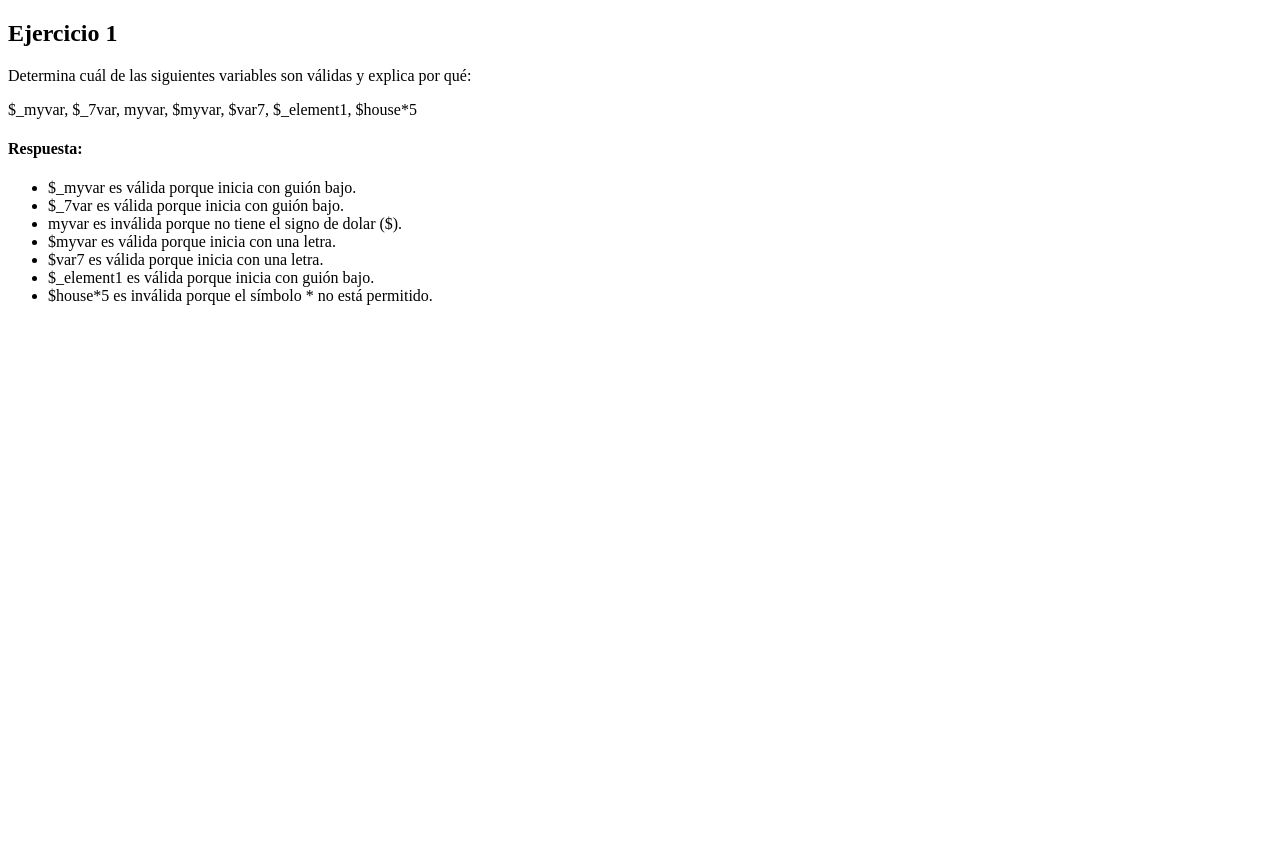
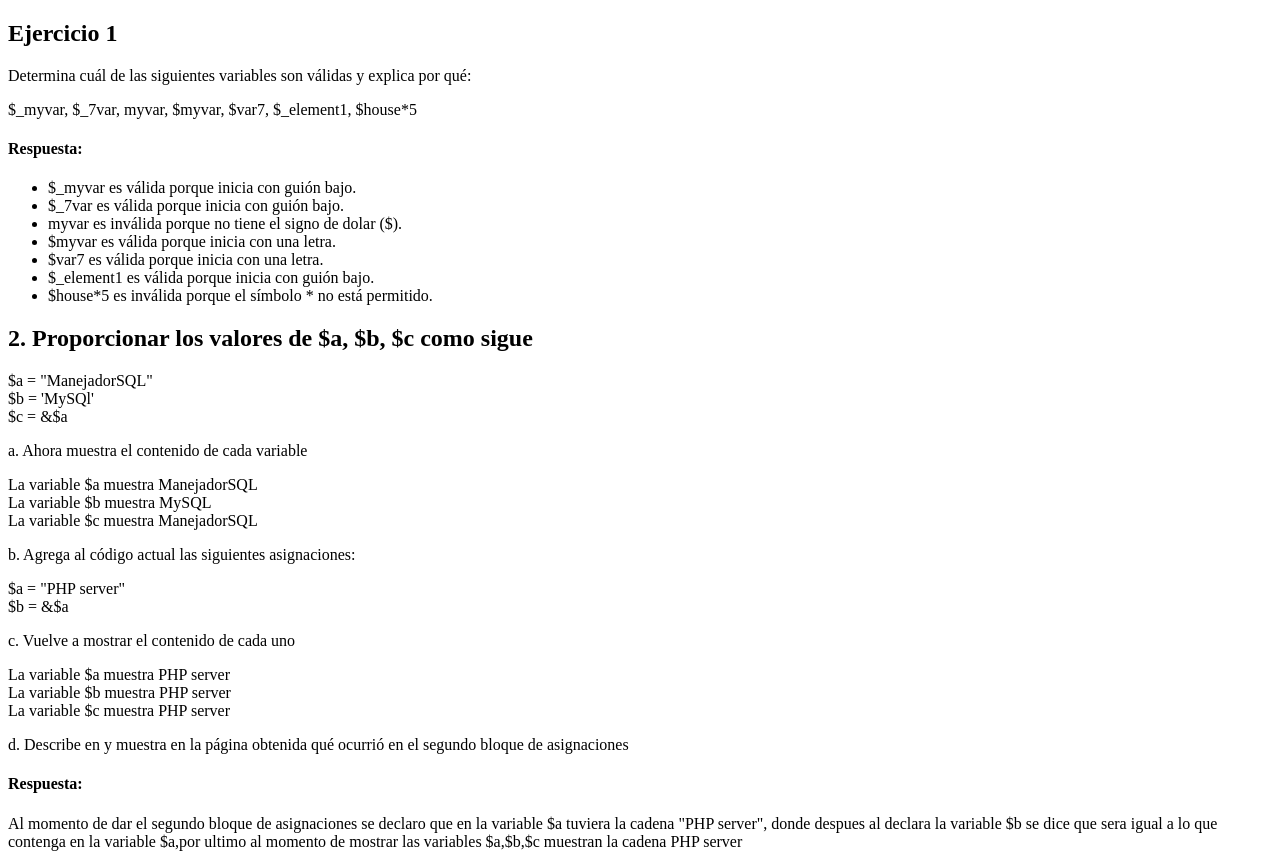
Before and after one commit to LeonardoHP29/tecweb, a PHP site: page /XHTML.php in a window 1280 px wide. Before the commit the page ends 305 px from the top, so only its background shows below. Run offline with PHP 8.4, Linux system fonts and the light colour scheme.

Commit message:
Ejercicio 2 completado

```diff
--- a/practicas/p04/XHTML.php
+++ b/practicas/p04/XHTML.php
@@ -28,7 +28,44 @@
         echo '<li>$_element1 es válida porque inicia con guión bajo.</li>';
         echo '<li>$house*5 es inválida porque el símbolo * no está permitido.</li>';
         echo '</ul>';
+        unset($_myvar,$_7var,$myvar,$var7,$_element1);
     ?>
-
+    <!--Ejercicio 2 -->
+    <h2>2. Proporcionar los valores de $a, $b, $c como sigue</h2>
+    <p>$a = "ManejadorSQL"<br>$b = 'MySQl'<br>$c = &$a</p>
+    <?php
+    //codigo de variables
+    $a = "ManejadorSQL";
+    $b = 'MySQL';
+    $c = &$a;
+    echo '<p>';
+    echo "a. Ahora muestra el contenido de cada variable";
+    echo '</p>';
+    echo 'La variable $a muestra '.$a.'<br>';
+    echo 'La variable $b muestra '.$b.'<br>';
+    echo 'La variable $c muestra '.$c.'<br>';
+    echo '<p>';
+    echo "b. Agrega al código actual las siguientes asignaciones:";
+    echo '</p>';
+    echo '<p>';
+    echo '$a = "PHP server"<br>$b = &$a';
+    echo '</p>';
+    //Codigo de variables
+    $a = "PHP server";
+    $b = &$a;
+    echo '<p>';
+    echo "c. Vuelve a mostrar el contenido de cada uno";
+    echo '</p>';
+    echo 'La variable $a muestra '.$a.'<br>';
+    echo 'La variable $b muestra '.$b.'<br>';
+    echo 'La variable $c muestra '.$c.'<br>';
+    echo '<p>';
+    echo "d. Describe en y muestra en la página obtenida qué ocurrió en el segundo bloque de asignaciones";
+    echo '</p>';
+    echo '<h4>Respuesta:</h4>';
+    echo 'Al momento de dar el segundo bloque de asignaciones se declaro que en la variable $a tuviera la cadena "PHP server",
+     donde despues al declara la variable $b se dice que sera igual a lo que contenga en la variable $a,por ultimo al momento
+     de mostrar las variables $a,$b,$c muestran la cadena PHP server';
+    ?>
 </body>
 </html>
```
